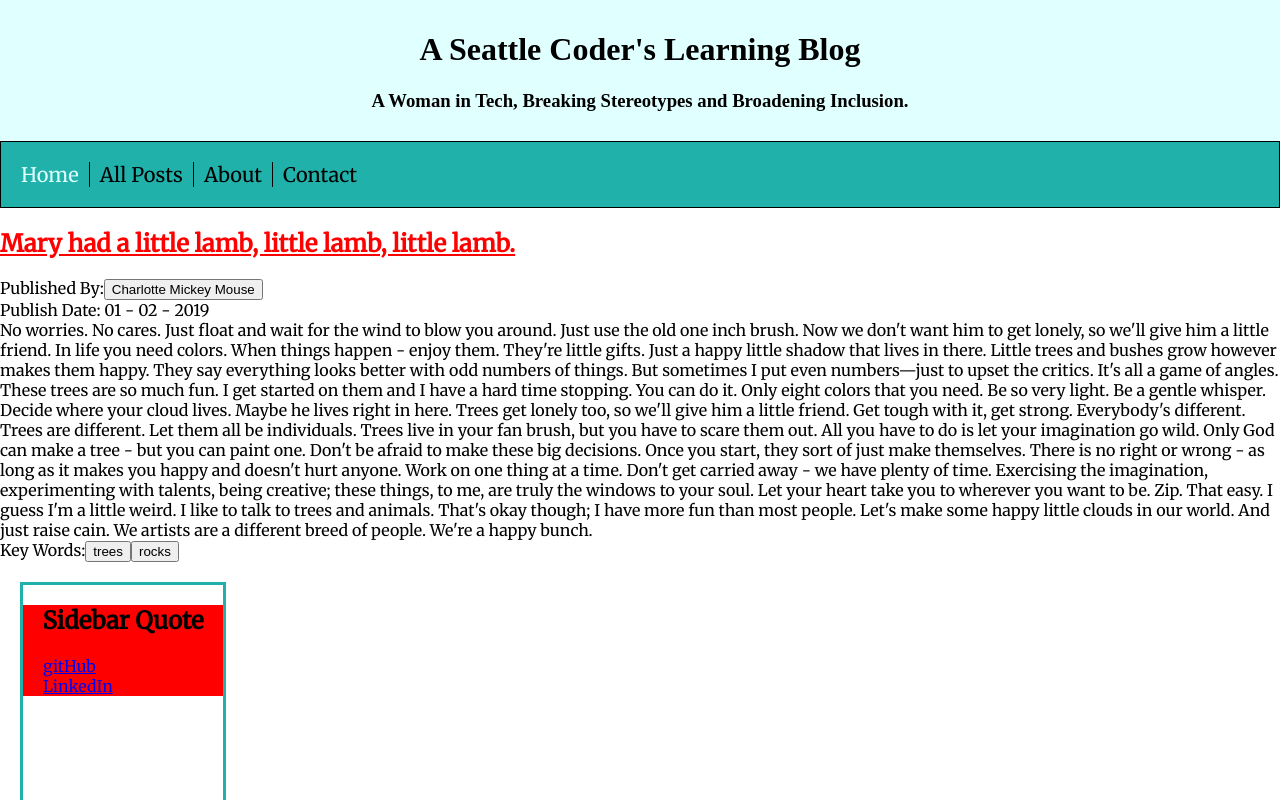
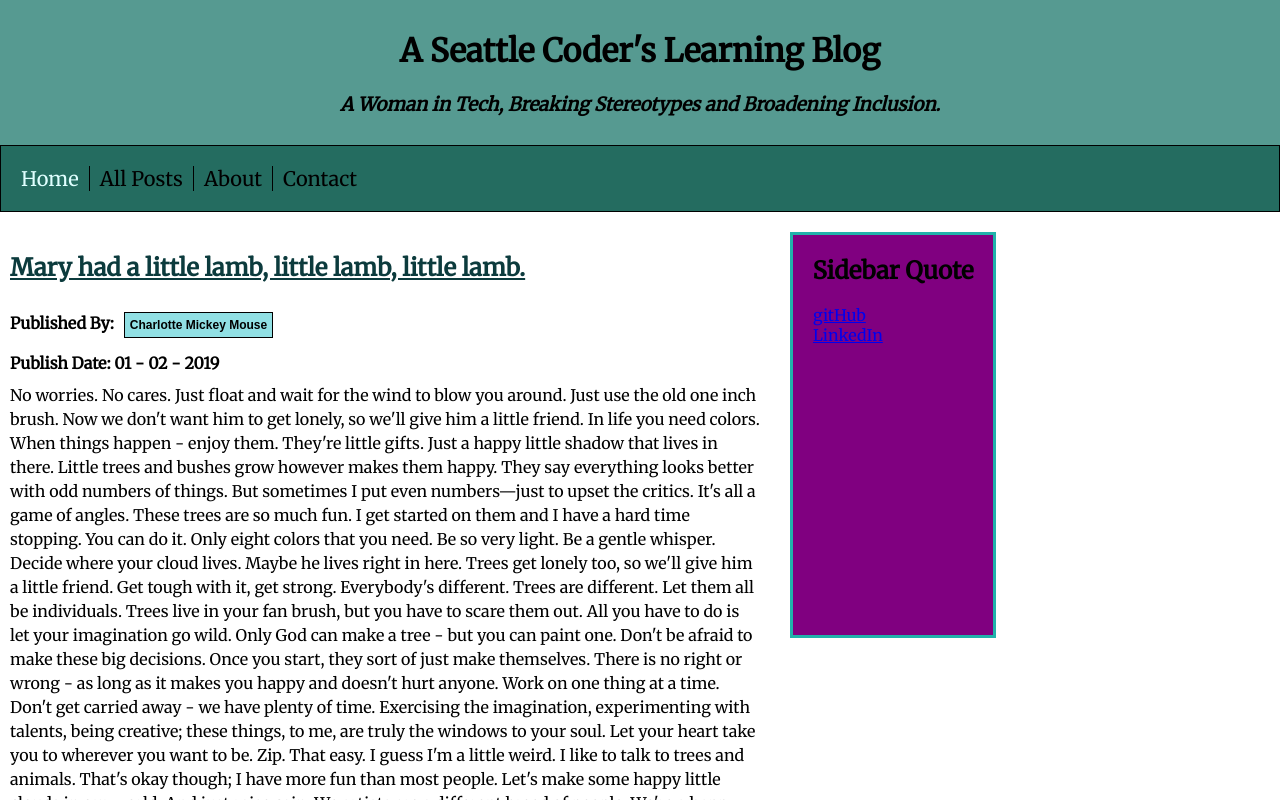
Before and after one commit to FreeMonkey19/react-learning-journal, a React (Create React App) app: page / in a window 1280 px wide. Shown: the top 800 px of the page. Built offline with nearby package versions, Linux system fonts and the light colour scheme.

Commit message:
style BlogPost, MainNav and MainHeader and fix tests for changed classNames

```diff
--- a/src/BlogPost.css
+++ b/src/BlogPost.css
@@ -1,10 +1,37 @@
 .post-title {
-  color: red;
+  color: rgb(12, 59, 61);
+}
+.post-title:hover {
+  color: purple;
+}
+.post-title:active {
+  color: green;
 }
 
-/* .post-title.active {
-  color: lightcyan;
+.author-and-tag-buttons {
+  background-color: rgb(145, 224, 228);
+  padding: 5px;
+  margin: 10px;
+  font-size: 12px;
+  font-weight: bold;
+  border: solid black 1px;
 }
-.post-title:not(.active):hover {
-  color: purple;
-} */
+.author-tag-date-created-containers {
+  margin-bottom: 5px;
+  font-weight: bold;
+}
+
+.post-created-on {
+  font-weight: bold;
+}
+
+.post-body {
+  line-height: 1.5;
+  margin-top: 10px;
+}
+.authAndTagDiv {
+  color: rgb(134, 23, 134);
+  font-weight: bold;
+  margin-top: 10px;
+  margin-left: 10px;
+}
--- a/src/BlogPost.js
+++ b/src/BlogPost.js
@@ -21,25 +21,29 @@ export class BlogPost extends Component {
           </Link>
         </h2>
 
-        <div className="author-container">
+        <div className="author-tag-date-created-containers">
           Published By:
           <button
-            className="post-author"
+            className="author-and-tag-buttons"
             onClick={() => onFilterByAuthor(post.author)}
           >
             {post.author}
           </button>
         </div>
 
-        <span className="date-created">{renderDate(post.createdOn)}</span>
+        <span className="post-created-on">{renderDate(post.createdOn)}</span>
 
         <div className="post-body">{post.body}</div>
 
         <div className="tags-container">
-          <span className="tag-container">Key Words:</span>
+          <span className="author-tag-date-created-containers">Key Words:</span>
           {post.tags.map(function(tag) {
             return (
-              <button key={tag} onClick={() => onFilterByTag(tag)}>
+              <button
+                className="author-and-tag-buttons"
+                key={tag}
+                onClick={() => onFilterByTag(tag)}
+              >
                 {tag}
               </button>
             );
--- /dev/null
+++ b/src/Home.css
@@ -0,0 +1,16 @@
+@media (min-width: 600px) {
+  .home-post-page {
+    display: flex;
+  }
+  .post-container {
+    margin: 20px 10px 20px 10px;
+  }
+
+  .post-container {
+    border-bottom: 1px solid black;
+    padding-bottom: 5px;
+  }
+}
+.post-container {
+  max-width: 750px;
+}
--- a/src/Home.js
+++ b/src/Home.js
@@ -2,6 +2,7 @@ import React, { Component } from "react";
 import { data } from "./data.js";
 import { BlogPost } from "./BlogPost.js";
 import { Sidebar } from "./Sidebar.js";
+import "./Home.css";
 
 export class Home extends Component {
   state = { post: {} };
@@ -14,7 +15,7 @@ export class Home extends Component {
       return null;
     }
     return (
-      <div>
+      <div className="home-post-page">
         <BlogPost post={this.state.post} />
         <Sidebar />
       </div>
--- a/src/MainHeader.css
+++ b/src/MainHeader.css
@@ -1,6 +1,8 @@
 .title-container {
-  background-color: lightcyan;
+  background-color: rgb(86, 154, 145);
   text-align: center;
   padding: 10px;
-  font-family: "Pacifico", cursive;
 }
+.header-subtitle {
+  font-style: italic;
+}
--- a/src/MainNav.css
+++ b/src/MainNav.css
@@ -2,7 +2,7 @@
   padding: 20px;
   font-size: 20px;
   border: solid black 1px;
-  background-color: lightseagreen;
+  background-color: rgb(36, 108, 96);
 }
 
 .nav-link-container {
--- a/src/Sidebar.css
+++ b/src/Sidebar.css
@@ -1,9 +1,6 @@
 .sidebar-container {
   border: 3px solid lightseagreen;
   margin: 20px;
-}
-.sidebar-content {
-  background-color: red;
 }
 
 .sidebar-quote {
@@ -11,11 +8,13 @@
 }
 .sidebar-nav-link {
   margin-left: 20px;
-  margin-bottom: 20px;
+  padding-bottom: 10px;
 }
+
 @media (min-width: 600px) {
   .sidebar-container {
     width: 200px;
     height: 400px;
+    background-color: purple;
   }
 }
--- a/src/Sidebar.js
+++ b/src/Sidebar.js
@@ -5,12 +5,12 @@ import "./Sidebar.css";
 export class Sidebar extends Component {
   render() {
     return (
-      <div class="sidebar-container">
-        <div class="sidebar-content">
+      <div className="sidebar-container">
+        <div className="sidebar-content">
           <div>
-            <h2 class="sidebar-quote">Sidebar Quote</h2>
+            <h2 className="sidebar-quote">Sidebar Quote</h2>
           </div>
-          <div class="sidebar-nav">
+          <div className="sidebar-nav">
             <div>
               <Link
                 target="blank"
```
Also changed, not shown: 1 other file (tests, documents, lock files or other folders).
